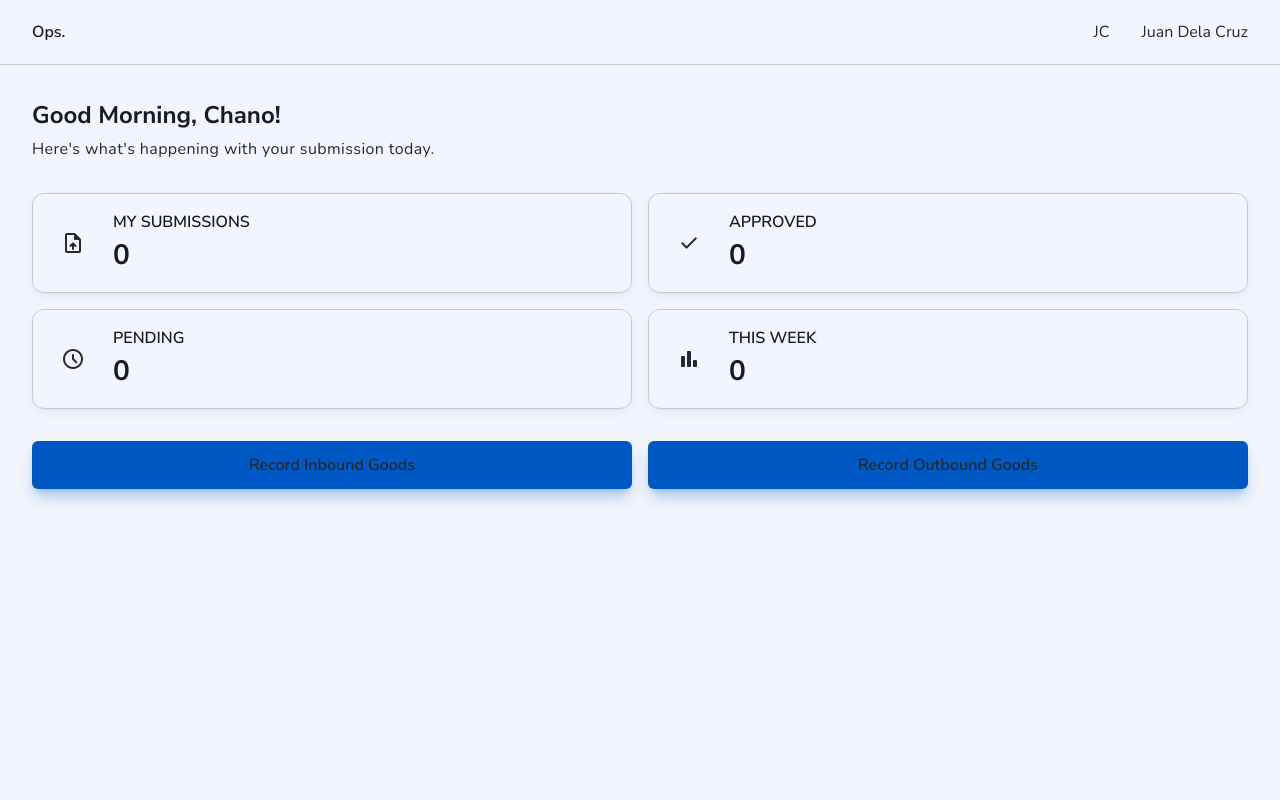
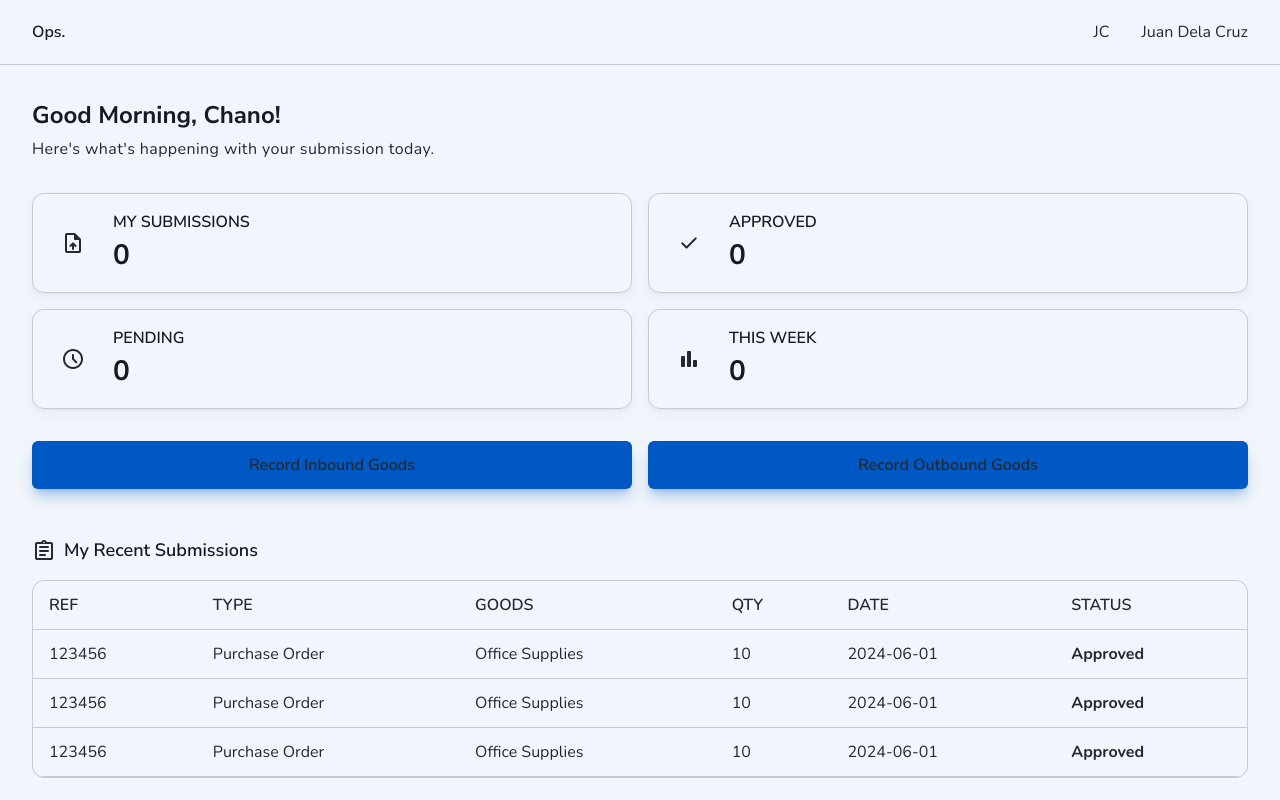
Before and after one commit to cynessa-dev/ops, a Next.js app: page /dashboard/contractor in a window 1280 px wide. Built offline with nearby package versions, Linux system fonts and the light colour scheme.

Commit message:
✨ feat: add table for viewing recent submissions of employee

```diff
--- a/app/dashboard/contractor/page.tsx
+++ b/app/dashboard/contractor/page.tsx
@@ -1,4 +1,5 @@
 import Navigation from "@/components/navigation";
+import RecentSubmissions from "@/components/dashboard/contractor/employee/recentSubmissions";
 import RecordInAndOut from "@/components/dashboard/contractor/employee/recordInAndOut";
 import SummaryBoard from "@/components/dashboard/contractor/employee/summaryBoard";
 
@@ -8,6 +9,7 @@ export default function Manager() {
             <Navigation />
             <SummaryBoard />
             <RecordInAndOut />
+            <RecentSubmissions />
         </main>
     );
 }
--- /dev/null
+++ b/components/dashboard/contractor/employee/recentSubmissions.tsx
@@ -0,0 +1,51 @@
+
+export default function RecentSubmissions() {
+    return (
+        <section className="mt-12 mx-8">
+            <div className="flex items-center gap-2 mb-4 text-[1.125rem] font-semibold">
+                <span className="material-symbols-rounded">assignment</span>
+                <h2>My Recent Submissions</h2>
+            </div>
+            <div className="border border-border rounded-xl overflow-x-auto ">
+                <table className="w-full">
+                    <thead>
+                        <tr className="text-left uppercase border-b border-border">
+                            <th className="px-4 py-3 font-semibold">REF</th>
+                            <th className="px-4 py-3 font-semibold">TYPE</th>
+                            <th className="px-4 py-3 font-semibold">GOODS</th>
+                            <th className="px-4 py-3 font-semibold">QTY</th>
+                            <th className="px-4 py-3 font-semibold">DATE</th>
+                            <th className="px-4 py-3 font-semibold">STATUS</th>
+                        </tr>
+                    </thead>
+                    <tbody>
+                        <tr className="border-b border-border transition-colors hover:bg-table-hover">
+                            <td className="px-4 py-3">123456</td>
+                            <td className="px-4 py-3">Purchase Order</td>
+                            <td className="px-4 py-3">Office Supplies</td>
+                            <td className="px-4 py-3">10</td>
+                            <td className="px-4 py-3">2024-06-01</td>
+                            <td className="px-4 py-3 font-bold">Approved</td>
+                        </tr>
+                        <tr className="border-b border-border transition-colors hover:bg-table-hover">
+                            <td className="px-4 py-3">123456</td>
+                            <td className="px-4 py-3">Purchase Order</td>
+                            <td className="px-4 py-3">Office Supplies</td>
+                            <td className="px-4 py-3">10</td>
+                            <td className="px-4 py-3">2024-06-01</td>
+                            <td className="px-4 py-3 font-bold">Approved</td>
+                        </tr>
+                        <tr className="border-b border-border transition-colors hover:bg-table-hover">
+                            <td className="px-4 py-3">123456</td>
+                            <td className="px-4 py-3">Purchase Order</td>
+                            <td className="px-4 py-3">Office Supplies</td>
+                            <td className="px-4 py-3">10</td>
+                            <td className="px-4 py-3">2024-06-01</td>
+                            <td className="px-4 py-3 font-bold">Approved</td>
+                        </tr>
+                    </tbody>
+                </table>
+            </div>
+        </section>
+    );
+}
```
